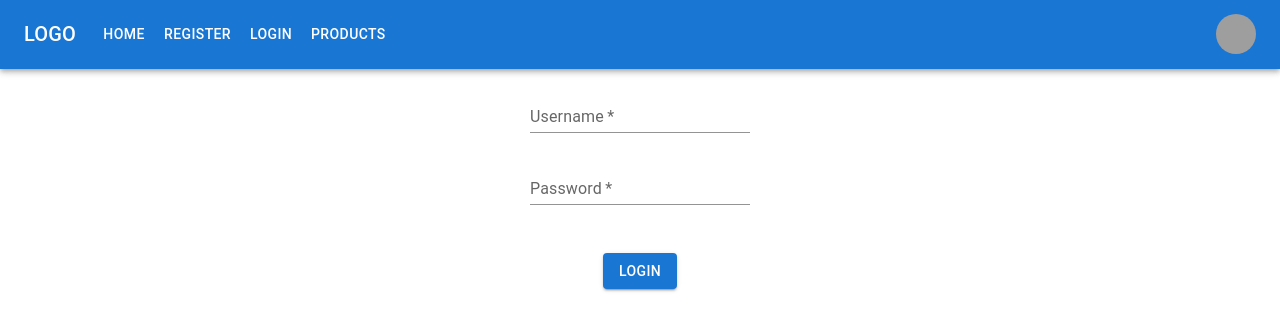
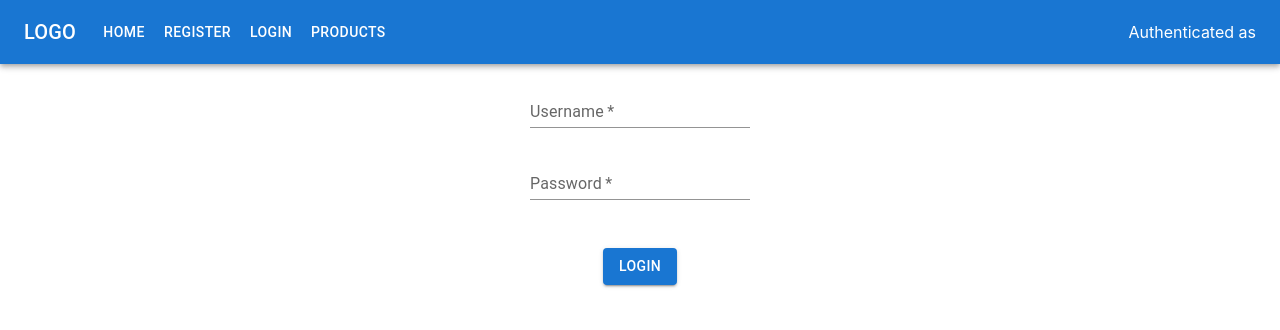
Before and after one commit to had0pelagic/3DeshopFrontend, a React (Create React App) app in the folder 3deshop-frontend/: page /login in a window 1280 px wide. Shown: the top 330 px of the page. Built offline with nearby package versions, Linux system fonts and the light colour scheme; grey boxes are pictures that could not be loaded.

Commit message:
Authentication (login, logout)

```diff
--- a/3deshop-frontend/src/App.js
+++ b/3deshop-frontend/src/App.js
@@ -1,3 +1,4 @@
+import React from "react";
 import "./App.css";
 import { BrowserRouter as Router, Route, Routes } from "react-router-dom";
 import Register from "./pages/RegisterPage";
@@ -5,16 +6,27 @@ import Home from "./pages/HomePage";
 import Layout from "./components/Layout";
 import Login from "./pages/LoginPage";
 import Products from "./pages/ProductsPage";
+import AuthProvider from "./auth/AuthProvider";
+import ProtectedRoute from "./auth/ProtectedRoute";
 
 export default function App() {
   return (
     <Router>
-      <Routes>
-        <Route path="/" element={<Layout page={<Home />} />} />
-        <Route path="/register" element={<Layout page={<Register />} />} />
-        <Route path="/login" element={<Layout page={<Login />} />} />
-        <Route path="/products" element={<Layout page={<Products />} />} />
-      </Routes>
+      <AuthProvider>
+        <Routes>
+          <Route path="/" element={<Layout page={<Home />} />} />
+          <Route path="/register" element={<Layout page={<Register />} />} />
+          <Route path="/login" element={<Layout page={<Login />} />} />
+          <Route
+            path="/products"
+            element={
+              <ProtectedRoute>
+                <Layout page={<Products />} />{" "}
+              </ProtectedRoute>
+            }
+          />
+        </Routes>
+      </AuthProvider>
     </Router>
   );
 }
--- /dev/null
+++ b/3deshop-frontend/src/auth/AuthContext.js
@@ -0,0 +1,5 @@
+import React, { createContext } from "react";
+
+const AuthContext = createContext(null);
+
+export default AuthContext;
--- /dev/null
+++ b/3deshop-frontend/src/auth/AuthProvider.js
@@ -0,0 +1,38 @@
+import { useState } from "react";
+import { useLocation, useNavigate } from "react-router-dom";
+import AuthContext from "./AuthContext";
+
+const fakeAuth = () =>
+  new Promise((resolve) => {
+    setTimeout(() => resolve("1658d4abisoeiiujqwoiyurqonbllnlasd"), 250);
+  });
+
+const AuthProvider = ({ children }) => {
+  const navigate = useNavigate();
+  const location = useLocation();
+
+  const [token, setToken] = useState(null);
+
+  const handleLogin = async () => {
+    const token = await fakeAuth();
+
+    setToken(token);
+
+    const origin = location.state?.from?.pathname || "/login";
+    navigate(origin);
+  };
+
+  const handleLogout = () => {
+    setToken(null);
+  };
+
+  const value = {
+    token,
+    onLogin: handleLogin,
+    onLogout: handleLogout,
+  };
+
+  return <AuthContext.Provider value={value}>{children}</AuthContext.Provider>;
+};
+
+export default AuthProvider;
--- /dev/null
+++ b/3deshop-frontend/src/auth/ProtectedRoute.js
@@ -0,0 +1,15 @@
+import { Navigate, useLocation } from "react-router-dom";
+import { useAuth } from "../hooks/useAuth";
+
+const ProtectedRoute = ({ children }) => {
+  const { token } = useAuth();
+  const location = useLocation();
+
+  if (!token) {
+    return <Navigate to="/" replace state={{ from: location }} />;
+  }
+
+  return children;
+};
+
+export default ProtectedRoute;
--- a/3deshop-frontend/src/components/Layout/AppBar.js
+++ b/3deshop-frontend/src/components/Layout/AppBar.js
@@ -1,4 +1,4 @@
-import * as React from "react";
+import React, { useState } from "react";
 import AppBar from "@mui/material/AppBar";
 import Box from "@mui/material/Box";
 import Toolbar from "@mui/material/Toolbar";
@@ -12,6 +12,7 @@ import Button from "@mui/material/Button";
 import Tooltip from "@mui/material/Tooltip";
 import MenuItem from "@mui/material/MenuItem";
 import { Link } from "react-router-dom";
+import { useAuth } from "../../hooks/useAuth";
 
 const settings = ["Profile", "Account", "Dashboard", "Logout"];
 const menuItems = [
@@ -34,8 +35,11 @@ const menuItems = [
 ];
 
 const ResponsiveAppBar = () => {
-  const [anchorElNav, setAnchorElNav] = React.useState(null);
-  const [anchorElUser, setAnchorElUser] = React.useState(null);
+  const [anchorElNav, setAnchorElNav] = useState(null);
+  const [anchorElUser, setAnchorElUser] = useState(null);
+  const { token, onLogout } = useAuth();
+
+  console.log("logged in as (appbar):" + token);
 
   const handleOpenNavMenu = (event) => {
     setAnchorElNav(event.currentTarget);
@@ -53,20 +57,9 @@ const ResponsiveAppBar = () => {
     setAnchorElUser(null);
   };
 
+  const Drawer = () => {
     return (
-    <AppBar position="static">
-      <Container maxWidth="xl">
-        <Toolbar disableGutters>
-          <Typography
-            variant="h6"
-            noWrap
-            component="div"
-            sx={{ mr: 2, display: { xs: "none", md: "flex" } }}
-          >
-            LOGO
-          </Typography>
-
-          <Box sx={{ flexGrow: 1, display: { xs: "flex", md: "none" } }}>
+      <Box sx={{ flexGrow: 1, display: { xs: "flex", md: "none" } }} style={{}}>
         <IconButton
           size="large"
           aria-label="account of current user"
@@ -97,18 +90,61 @@ const ResponsiveAppBar = () => {
         >
           {menuItems.map((item) => (
             <MenuItem key={item.title} onClick={handleCloseNavMenu}>
-                  <Typography textAlign="center">
-                    <Link
-                      style={{ textDecoration: "none", color: "white" }}
+              <Button
+                component={Link}
                 to={item.url}
+                style={{
+                  color: "black",
+                }}
               >
                 {item.title}
-                    </Link>
-                  </Typography>
+              </Button>
             </MenuItem>
           ))}
         </Menu>
       </Box>
+    );
+  };
+
+  const NavItems = () => {
+    return (
+      <Box
+        sx={{
+          flexGrow: 1,
+          display: {
+            xs: "none",
+            md: "flex",
+          },
+        }}
+      >
+        {menuItems.map((item) => (
+          <Button
+            component={Link}
+            to={item.url}
+            style={{
+              color: "white",
+            }}
+          >
+            {item.title}
+          </Button>
+        ))}
+      </Box>
+    );
+  };
+
+  return (
+    <AppBar position="static">
+      <Container maxWidth="xl">
+        <Toolbar disableGutters>
+          <Typography
+            variant="h6"
+            noWrap
+            component="div"
+            sx={{ mr: 2, display: { xs: "none", md: "flex" } }}
+          >
+            LOGO
+          </Typography>
+          <Drawer />
           <Typography
             variant="h6"
             noWrap
@@ -117,27 +153,16 @@ const ResponsiveAppBar = () => {
           >
             LOGO
           </Typography>
-          <Box sx={{ flexGrow: 1, display: { xs: "none", md: "flex" } }}>
-            {menuItems.map((item) => (
-              <Button
-                key={item.title}
-                onClick={handleCloseNavMenu}
-                sx={{ my: 2, color: "white", display: "block" }}
-              >
-                <Link
-                  style={{ textDecoration: "none", color: "white" }}
-                  to={item.url}
-                >
-                  {item.title}
-                </Link>
-              </Button>
-            ))}
-          </Box>
-
+          <NavItems />
+          <div>Authenticated as {token}</div>
+          {token && (
             <Box sx={{ flexGrow: 0 }}>
               <Tooltip title="Open settings">
                 <IconButton onClick={handleOpenUserMenu} sx={{ p: 0 }}>
-                <Avatar alt="Remy Sharp" src="/static/images/avatar/2.jpg" />
+                  <Avatar
+                    alt="Avatar"
+                    src="https://w7.pngwing.com/pngs/605/198/png-transparent-computer-icons-avatar-avatar-web-design-heroes-development.png"
+                  />
                 </IconButton>
               </Tooltip>
               <Menu
@@ -161,8 +186,12 @@ const ResponsiveAppBar = () => {
                     <Typography textAlign="center">{setting}</Typography>
                   </MenuItem>
                 ))}
+                <MenuItem key={"Logout"} onClick={handleCloseUserMenu}>
+                  <Button onClick={onLogout}>Logout</Button>
+                </MenuItem>
               </Menu>
             </Box>
+          )}
         </Toolbar>
       </Container>
     </AppBar>
--- a/3deshop-frontend/src/components/Product/index.js
+++ b/3deshop-frontend/src/components/Product/index.js
@@ -7,6 +7,8 @@ import Button from "@mui/material/Button";
 import Typography from "@mui/material/Typography";
 import { CardMedia } from "@mui/material";
 import ShoppingCartIcon from "@mui/icons-material/ShoppingCart";
+import "./style.css";
+
 
 export default function Product({
   name,
@@ -16,10 +18,24 @@ export default function Product({
   imageUrl,
 }) {
   return (
-    <Card sx={{ minWidth: 275 }}>
+    <Card
+      className="kardas"
+      sx={{ minWidth: 300, maxWidth: 350, minHeight: 300, maxHeight: 500 }}
+    >
       <CardContent>
         <Typography sx={{ fontSize: 14 }} color="text.secondary" gutterBottom>
-          <CardMedia component="img" height="250" image={imageUrl} alt="cube" />
+          <CardMedia
+            sx={{
+              minWidth: 200,
+              maxWidth: 300,
+              minHeight: 200,
+              maxHeight: 250,
+            }}
+            component="img"
+            height="250"
+            image={imageUrl}
+            alt="cube"
+          />
         </Typography>
         <Typography variant="h5" component="div">
           {name}
--- /dev/null
+++ b/3deshop-frontend/src/components/Product/style.css
@@ -0,0 +1,3 @@
+.kardas{
+    background-color: rgb(238, 228, 228);
+}
--- /dev/null
+++ b/3deshop-frontend/src/hooks/useAuth.js
@@ -0,0 +1,6 @@
+import { useContext } from "react";
+import AuthContext from "../auth/AuthContext";
+
+export const useAuth = () => {
+  return useContext(AuthContext);
+};
--- a/3deshop-frontend/src/pages/HomePage/index.js
+++ b/3deshop-frontend/src/pages/HomePage/index.js
@@ -1,8 +1,12 @@
 import React from "react";
+import { useAuth } from "../../hooks/useAuth";
 
 export default function Home() {
+  const { token } = useAuth();
+
   return (
     <div>
+      {token && <h1>Hello {token}</h1>}
       <h1>Home</h1>
     </div>
   );
--- a/3deshop-frontend/src/pages/LoginPage/index.js
+++ b/3deshop-frontend/src/pages/LoginPage/index.js
@@ -2,8 +2,11 @@ import React, { useEffect, useState } from "react";
 import "./styles.css";
 import Button from "@mui/material/Button";
 import TextField from "@mui/material/TextField";
+import { useAuth } from "../../hooks/useAuth";
 
 export default function Login() {
+  const { onLogin } = useAuth();
+
   const [state, setState] = useState({
     username: "",
     password: "",
@@ -19,9 +22,9 @@ export default function Login() {
 
   const handleSubmitClick = (e) => {
     e.preventDefault();
-    // check if password is correct
     if (state.password === "123") {
       console.log("logging in");
+      onLogin();
     } else {
       console.log("error, bad password");
     }
--- a/3deshop-frontend/src/pages/ProductsPage/styles.css
+++ b/3deshop-frontend/src/pages/ProductsPage/styles.css
@@ -13,3 +13,7 @@
 .mt40 {
   margin-top: 40px;
 }
+
+.p50 {
+  padding: 50px;
+}
```
Also changed, not shown: 3deshop-frontend/src/pages/ProductsPage/index.js (+18 -1 lines). Lines whose indentation alone changed are shown as unchanged.
